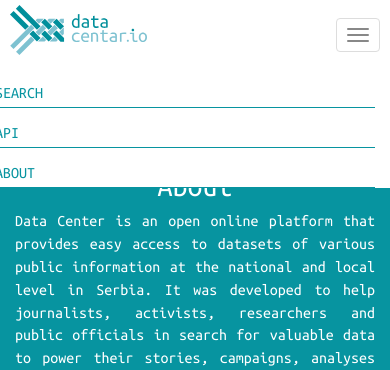
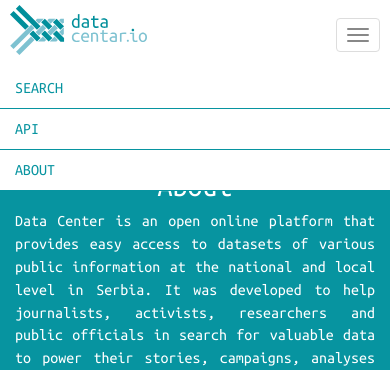
Before and after one commit to crtarsorg/data-centar, a Flask app: page /about/ in a window 390 px wide, after a click on "Toggle navigation". Shown: the top 370 px of the page. Run offline with Flask 2, Linux system fonts and the light colour scheme; grey boxes labelled with a size stand in for pictures from a placeholder-image service; parts of the project's set-up code (start-up, migrations or seed data) failed here and were passed over; some libraries are stand-ins or nearby versions.

Commit message:
navbar fix

```diff
--- a/app/static/css/style.css
+++ b/app/static/css/style.css
@@ -481,11 +481,11 @@ label {
 .lead {
     margin-bottom: 0px !important;
 }
-@media (max-width: 768px) {
-    .navbar-nav {
+@media screen and (max-width: 768px) {
+    .navbar .navbar-nav {
         margin-bottom: 0px;
     }
-    .nav>li>a {
+    .navbar .nav>li>a {
         padding: 10px;
         padding-left: 20px;
         margin-right: 0px;
```
